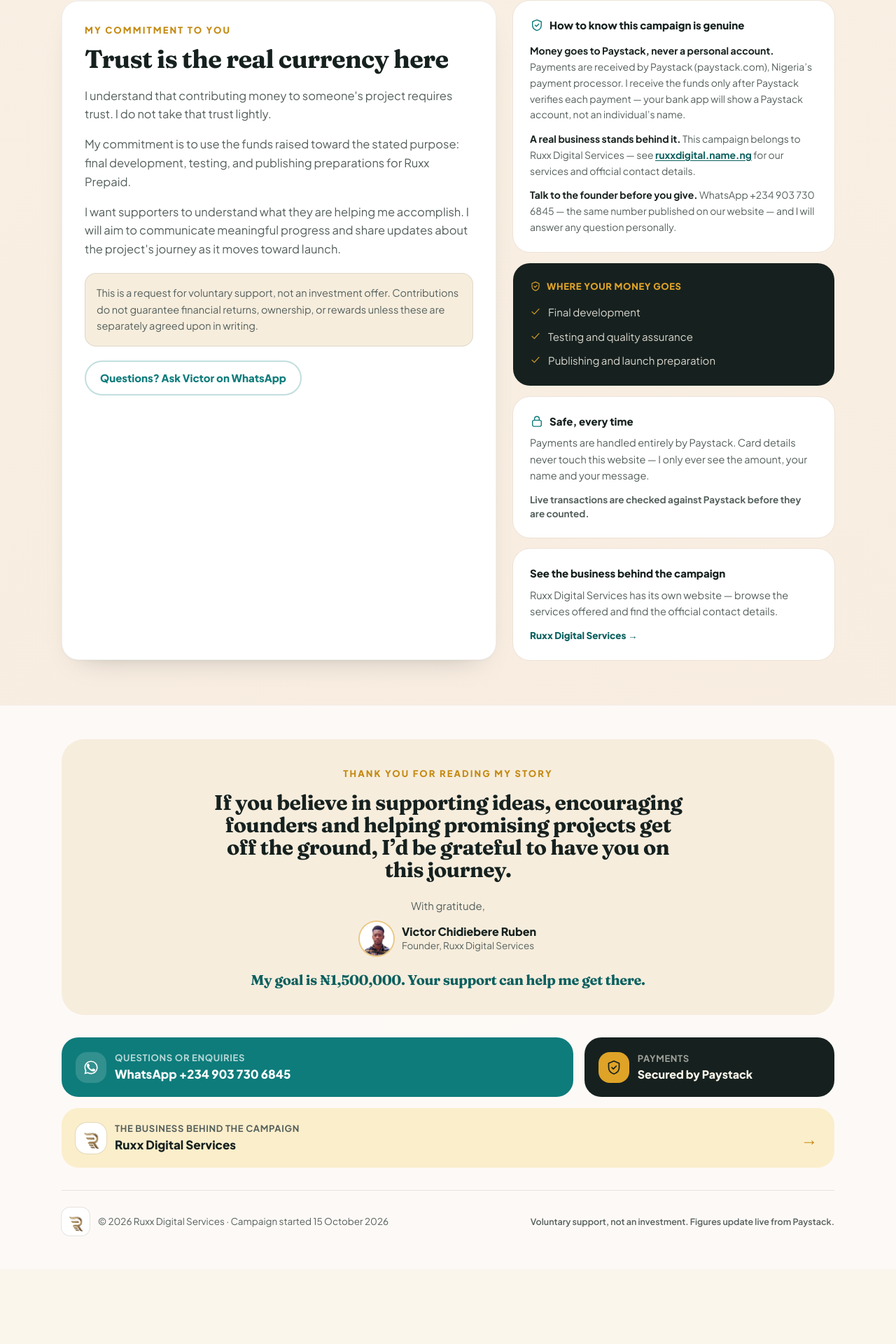
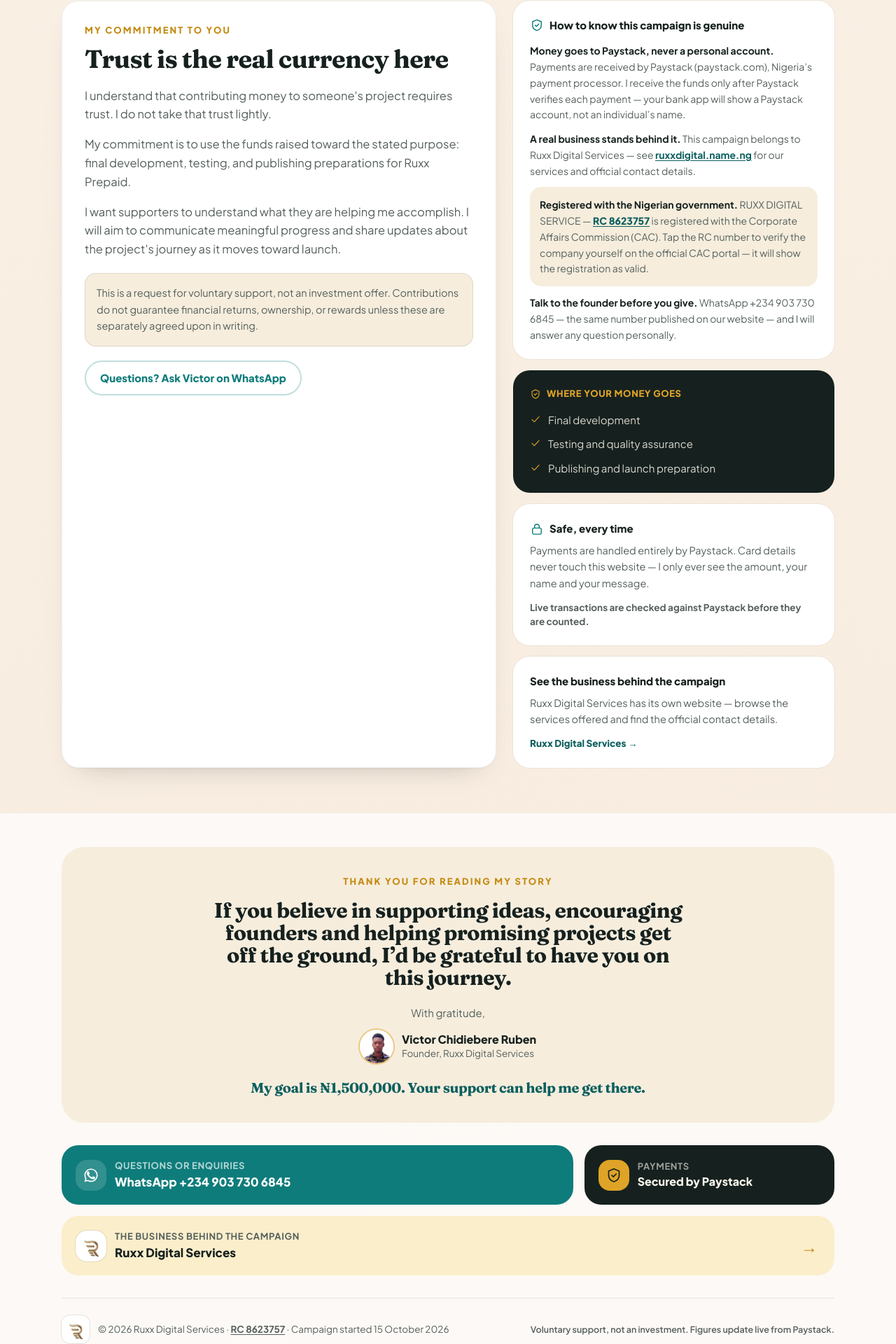
Before and after one commit to Victorr204/ruxx-crowdfunding, a Next.js app: page / in a window 1280 px wide. Shown: the part 7761-9681 px from the top of the page at 70% size. Before the commit the page ends 9574 px from the top, so only its background shows below. Built offline with nearby package versions, Linux system fonts and the light colour scheme; no server answers.

Commit message:
CAC RC 8623757 verification link + one-time-account warning pinned above the Paystack popup

```diff
--- a/src/components/Footer.tsx
+++ b/src/components/Footer.tsx
@@ -116,7 +116,16 @@
               />
             </span>
             <span className="text-[13.5px] text-ink-soft">
-              © {year} Ruxx Digital Services · Campaign started 15 October 2026
+              © {year} {business.name} ·{" "}
+              <a
+                href={business.cac.url}
+                target="_blank"
+                rel="noopener noreferrer"
+                className="font-bold underline underline-offset-2 hover:text-ink"
+              >
+                RC {business.cac.rc}
+              </a>{" "}
+              · Campaign started 15 October 2026
             </span>
           </div>
 
--- a/src/components/GiveForm.tsx
+++ b/src/components/GiveForm.tsx
@@ -178,6 +178,24 @@
           // The checkout is on screen - no need for the hosted-page fallback.
           loaded = true;
           if (fallback) clearTimeout(fallback);
+
+          // Paystack's overlay stacks above everything by default, which would
+          // hide the pinned one-time-account warning. Lower its stacking level
+          // (not its appearance) so the alert stays visible on top of the
+          // modal - donors read it exactly where they copy the number.
+          try {
+            let node: HTMLElement | null = document.querySelector(
+              "iframe[src*='checkout.paystack.com']",
+            );
+            while (node && node !== document.body) {
+              if (Number(getComputedStyle(node).zIndex) >= 2_147_483_000) {
+                node.style.setProperty("z-index", "2147482000", "important");
+              }
+              node = node.parentElement;
+            }
+          } catch {
+            /* never let the banner tweak break the checkout */
+          }
         },
         onCancel: () => {
           if (settled) return;
@@ -266,6 +284,22 @@
 
   return (
     <section id="donate" className="mx-auto max-w-6xl scroll-mt-24 px-4 py-14 sm:px-6 sm:py-20">
+      {/* ------------------------------------ alert pinned above the Paystack
+          popup: donors read THIS while copying the account number, so nobody
+          writes it down to pay after the 30-minute expiry. */}
+      {transferSecondsLeft !== null && transferSecondsLeft > 0 && (
+        <div className="fixed inset-x-0 top-0 z-[2147483000] bg-clay px-3 py-2 text-center shadow-[0_2px_16px_rgba(0,0,0,0.35)]">
+          <p className="text-[12px] font-extrabold uppercase leading-tight tracking-[0.08em] text-white sm:text-[13.5px]">
+            ⚠ One-time account ·{" "}
+            <span className="tabular-nums text-[15px]">
+              {String(Math.floor(transferSecondsLeft / 60)).padStart(2, "0")}:
+              {String(transferSecondsLeft % 60).padStart(2, "0")}
+            </span>{" "}
+            left — money sent after expiry is lost, transfer now
+          </p>
+        </div>
+      )}
+
       <div className="grid gap-10 lg:grid-cols-[0.95fr_1.05fr] lg:gap-14">
         {/* ------------------------------------------------- explanation */}
         <div>
--- a/src/components/Trust.tsx
+++ b/src/components/Trust.tsx
@@ -61,6 +61,21 @@
                 </a>{" "}
                 for our services and official contact details.
               </li>
+              <li className="rounded-2xl bg-cream-2 p-3.5">
+                <strong className="text-ink">Registered with the Nigerian government.</strong>{" "}
+                {campaign.business.cac.registeredName} —{" "}
+                <a
+                  href={campaign.business.cac.url}
+                  target="_blank"
+                  rel="noopener noreferrer"
+                  className="font-extrabold text-teal-700 underline underline-offset-2"
+                >
+                  RC {campaign.business.cac.rc}
+                </a>{" "}
+                is registered with the Corporate Affairs Commission (CAC). Tap the RC number to
+                verify the company yourself on the official CAC portal — it will show the
+                registration as valid.
+              </li>
               <li>
                 <strong className="text-ink">Talk to the founder before you give.</strong> WhatsApp{" "}
                 {fundraiser.whatsappDisplay} — the same number published on our website — and I
--- a/src/lib/campaign.ts
+++ b/src/lib/campaign.ts
@@ -32,6 +32,12 @@
     name: "Ruxx Digital Services",
     url: "https://ruxxdigital.name.ng",
     display: "ruxxdigital.name.ng",
+    /** CAC registration — anyone can verify it on the official CAC portal. */
+    cac: {
+      registeredName: "RUXX DIGITAL SERVICE",
+      rc: "8623757",
+      url: "https://icrp.cac.gov.ng/public-search/",
+    },
   },
 
   images: {
```
Also changed, not shown: 1 other file (tests, documents, lock files or other folders).
